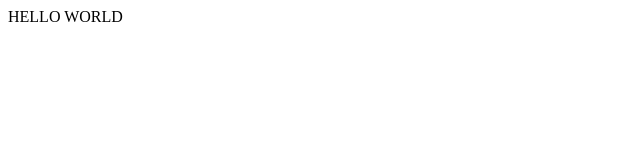
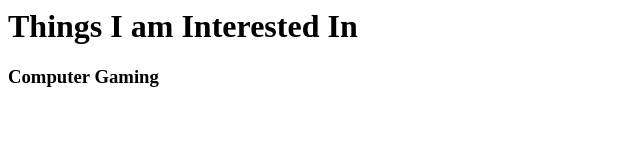
Before and after one commit to TempeHS/2025CT-WebDesign-Rex.L, a plain HTML site: page index.html in a window 1280 px wide. Shown: the whole page, without its empty margins (0-640 px from the left). Drawn offline with Linux system fonts and the light colour scheme.

Commit message:
Started adding things to website
Added Headings

```diff
--- a/index.html
+++ b/index.html
@@ -1,8 +1,12 @@
 <HTML>
-    <HEAD>
-        <TITLE> Second Website</TITLE>
-    </HEAD>
-    <BODY>
-        <P> HELLO WORLD</P>
-    </BODY>
+
+<HEAD>
+    <TITLE> Second Website</TITLE>
+</HEAD>
+
+<BODY>
+    <h1>Things I am Interested In</h1>
+    <h3>Computer Gaming</h3>
+    <img src="" </BODY>
+
 </HTML>
```
